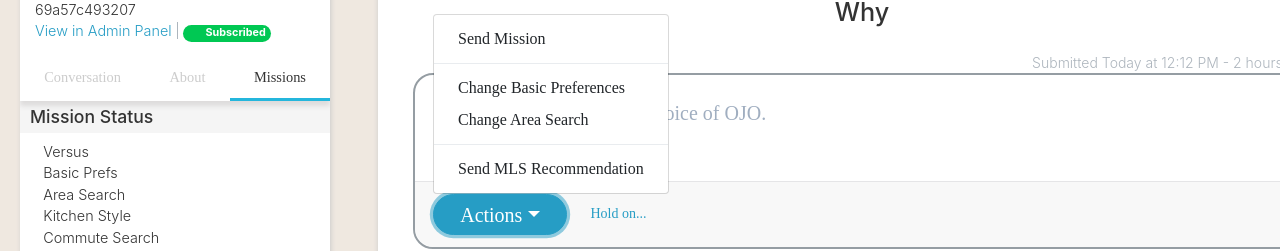
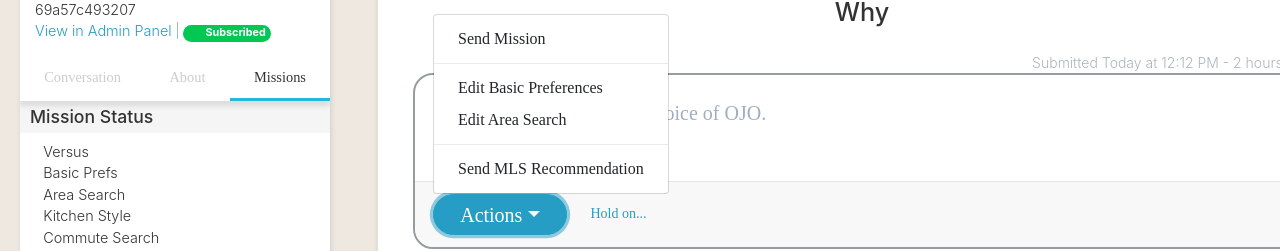
Before and after one commit to zweilandojo/p, a React (Create React App) app: page /tasks-task-detail in a window 1280 px wide. Both pictures are taken after a click on the button "Actions". Shown: the part 158-409 px from the top of the page. Built offline with nearby package versions, Linux system fonts and the light colour scheme.

Commit message:
send missino

```diff
--- a/src/scenes/Tasks/TaskDetail/index.js
+++ b/src/scenes/Tasks/TaskDetail/index.js
@@ -8,6 +8,8 @@ import TasksAppHeader from '../../../components/AppHeader/TasksAppHeader.js'
 import Breadcrumbs from '../../../components/Breadcrumbs/index.js'
 import ContextView from '../../../components/ContextView/index.js'
 import FormEditBasicPrefs from '../../../components/Actions/FormEditBasicPrefs.js'
+import FormSendMission from '../../../components/Actions/FormSendMission.js'
+
 
 class TaskDetail extends React.Component {
   constructor(props) {
@@ -108,8 +110,8 @@ class TaskDetail extends React.Component {
                             <DropdownMenu>
                               <DropdownItem onClick={this.toggleModal}>Send Mission</DropdownItem>
                               <DropdownItem divider />
-                              <DropdownItem onClick={this.toggleModalBasicPref}>Change Basic Preferences</DropdownItem>
-                              <DropdownItem>Change Area Search</DropdownItem>
+                              <DropdownItem onClick={this.toggleModalBasicPref}>Edit Basic Preferences</DropdownItem>
+                              <DropdownItem>Edit Area Search</DropdownItem>
                               <DropdownItem divider />
                               <DropdownItem>Send MLS Recommendation</DropdownItem>
                             </DropdownMenu>
@@ -152,8 +154,8 @@ class TaskDetail extends React.Component {
             <ModalHeader toggle={this.toggleModal} close={closeBtn}>Send Mission</ModalHeader>
             <ModalBody className="Card-content">
 
-            <FormEditBasicPrefs />
-            {/* <FormSendMission /> */}
+            {/* <FormEditBasicPrefs /> */}
+            <FormSendMission />
 
             </ModalBody>
             <ModalFooter className="Card-footer Card-actions">
```
